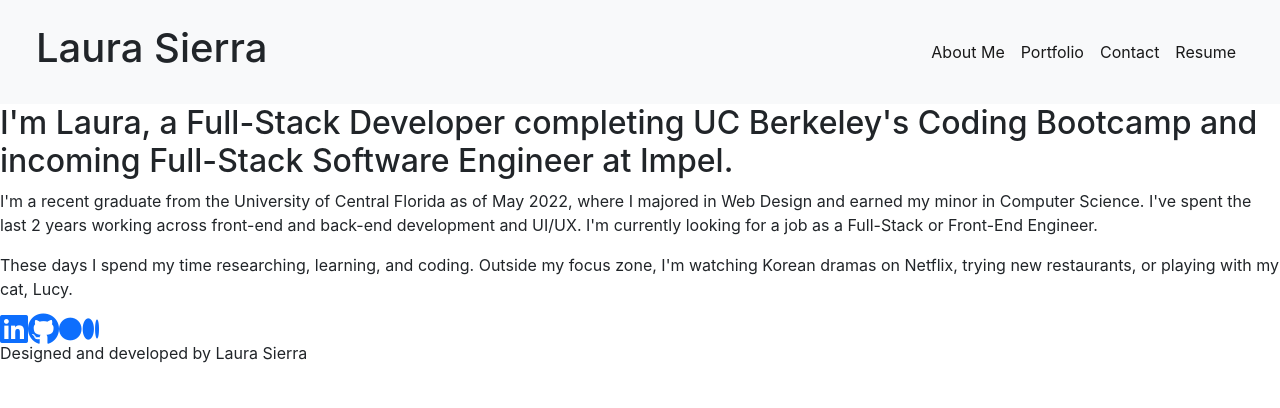
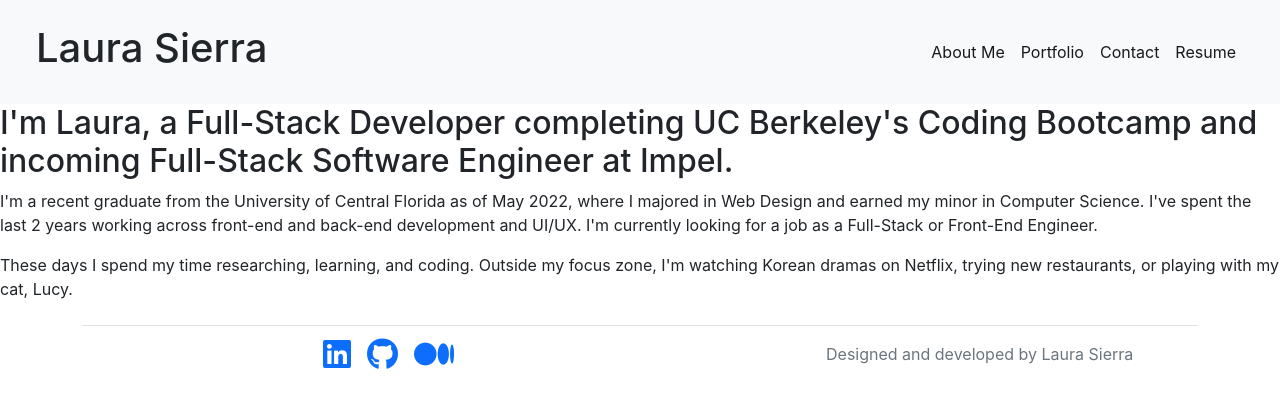
Before and after one commit to laurasierra17/react-portfolio, a React (Create React App) app: page / in a window 1280 px wide. Shown: the top 408 px of the page. Built offline with nearby package versions, Linux system fonts and the light colour scheme.

Commit message:
styled footer

```diff
--- a/src/components/Footer.js
+++ b/src/components/Footer.js
@@ -2,11 +2,17 @@
 
 export default function Footer() {
     return (
-        <footer>
-            <a href="https://www.linkedin.com/in/laurasierra2022"><i class="fa-brands fa-linkedin fa-2xl"></i></a>
-            <a href="https://www.github.com/laurasierra17"><i class="fa-brands fa-github fa-2xl"></i></a>
-            <a href="https://medium.com/@laura.sierra17"><i class="fa-brands fa-medium fa-2xl"></i></a>
-            <p>Designed and developed by Laura Sierra</p>
-        </footer>
+        <div className="container">
+            <footer className="d-flex flex-wrap justify-content-between align-items-center py-3 my-4 border-top">
+                <ul className="nav col-md-4 justify-content-end list-unstyled d-flex">
+                    <li className="ms-3"><a href="https://www.linkedin.com/in/laurasierra2022"><i className="fa-brands fa-linkedin fa-2xl"></i></a></li>
+                    <li className="ms-3"><a href="https://www.github.com/laurasierra17"><i class="fa-brands fa-github fa-2xl"></i></a></li>
+                    <li className="ms-3"><a href="https://medium.com/@laura.sierra17"><i class="fa-brands fa-medium fa-2xl"></i></a></li>
+                </ul>
+                <div className="col-md-4 d-flex align-items-center">
+                    <span className="text-muted">Designed and developed by Laura Sierra</span>
+                </div>
+            </footer>
+        </div>
     )
 }
```
